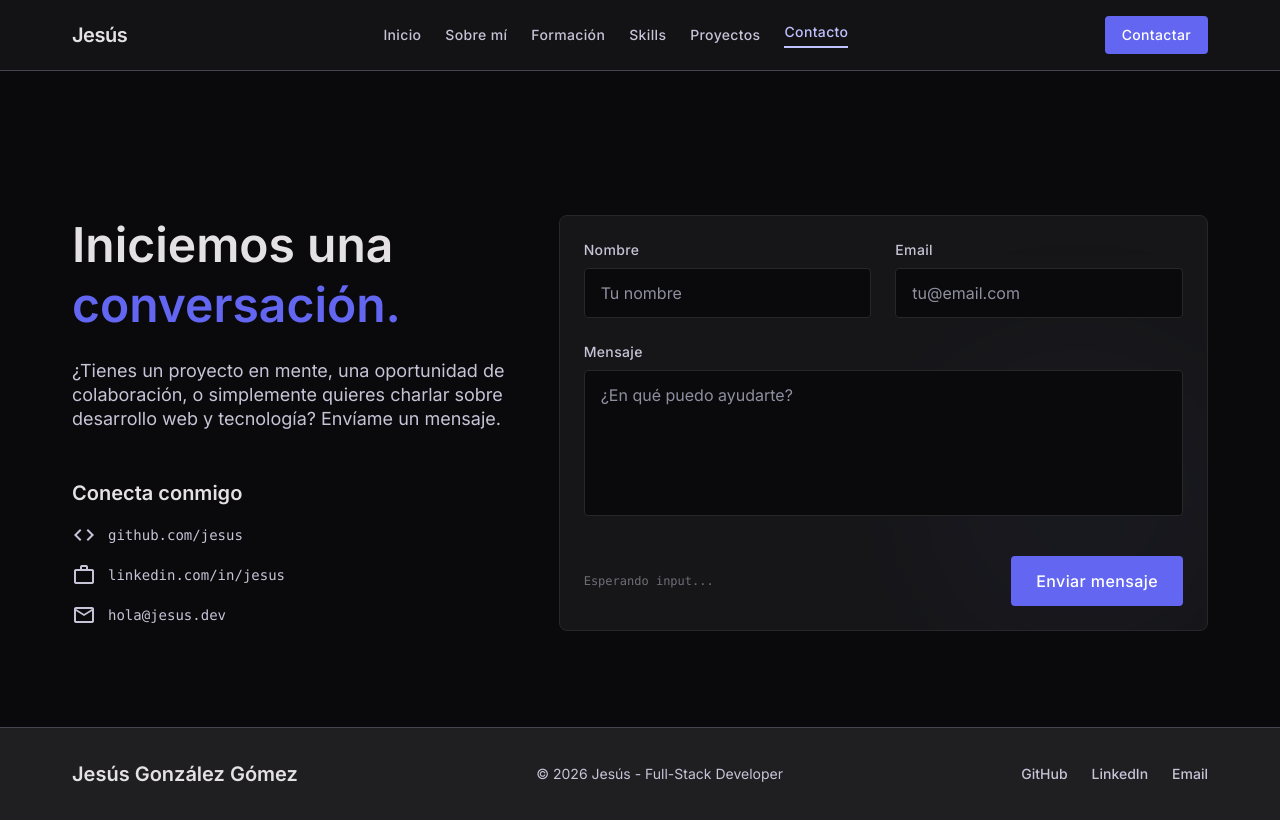
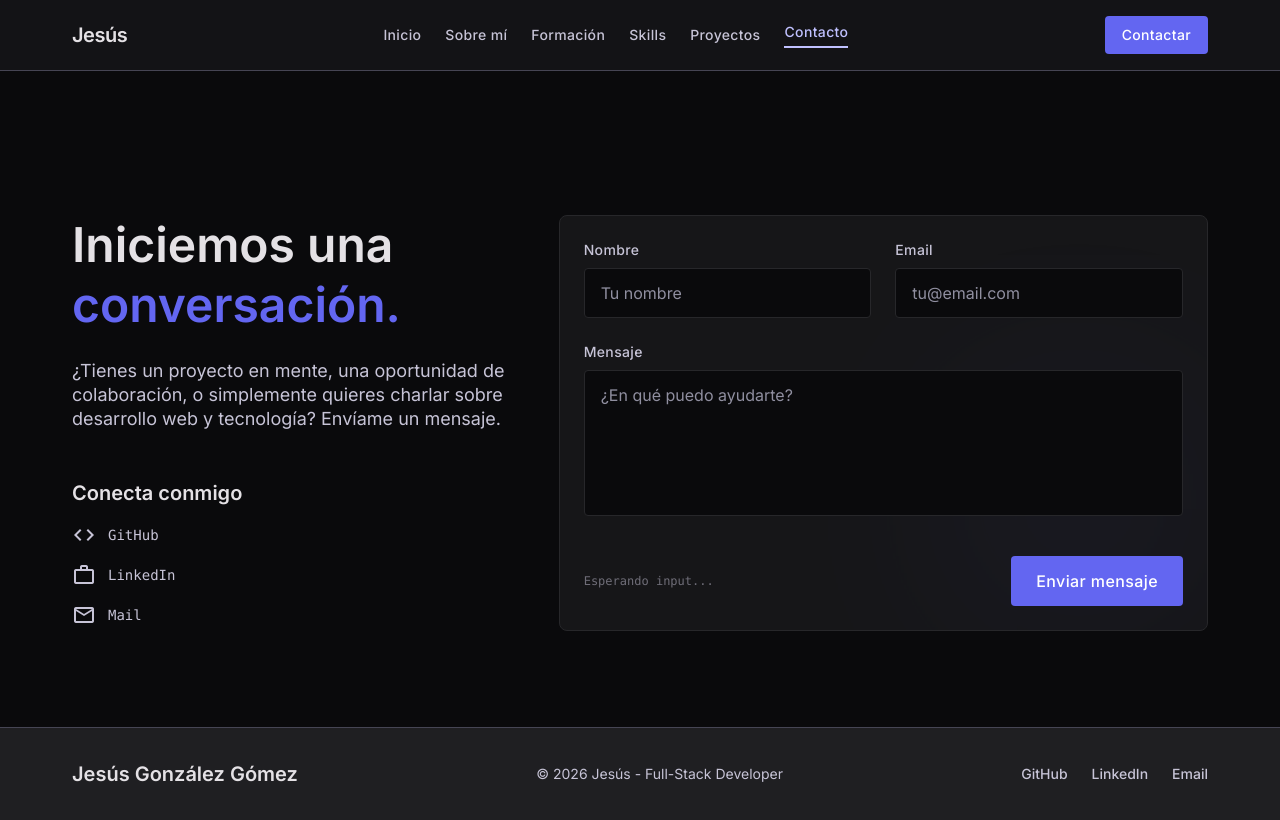
Before and after one commit to El-Jesule/portfolio-stitch, a React (Vite) app: page /contact in a window 1280 px wide. Built offline with nearby package versions, Linux system fonts and the light colour scheme.

Commit message:
feat(contact): update contact links to personal profiles

```diff
--- a/src/components/organisms/ContactForm/ContactForm.jsx
+++ b/src/components/organisms/ContactForm/ContactForm.jsx
@@ -5,9 +5,9 @@ import { Textarea } from "../../atoms/Textarea/Textarea.jsx";
 import { Icon } from "../../atoms/Icon/Icon.jsx";
 
 const CONTACT_LINKS = [
-  { icon: "code", label: "github.com/jesus", href: "https://github.com" },
-  { icon: "work", label: "linkedin.com/in/jesus", href: "https://linkedin.com" },
-  { icon: "mail", label: "hola@jesus.dev", href: "mailto:hola@jesus.dev" },
+  { icon: "code", label: "GitHub", href: "https://github.com/El-Jesule" },
+  { icon: "work", label: "LinkedIn", href: "www.linkedin.com/in/jesús-gon-góm" },
+  { icon: "mail", label: "Mail", href: "mailto:gonzalezgomezjesús16061997@gmail.com" },
 ];
 
 export function ContactForm() {
```
